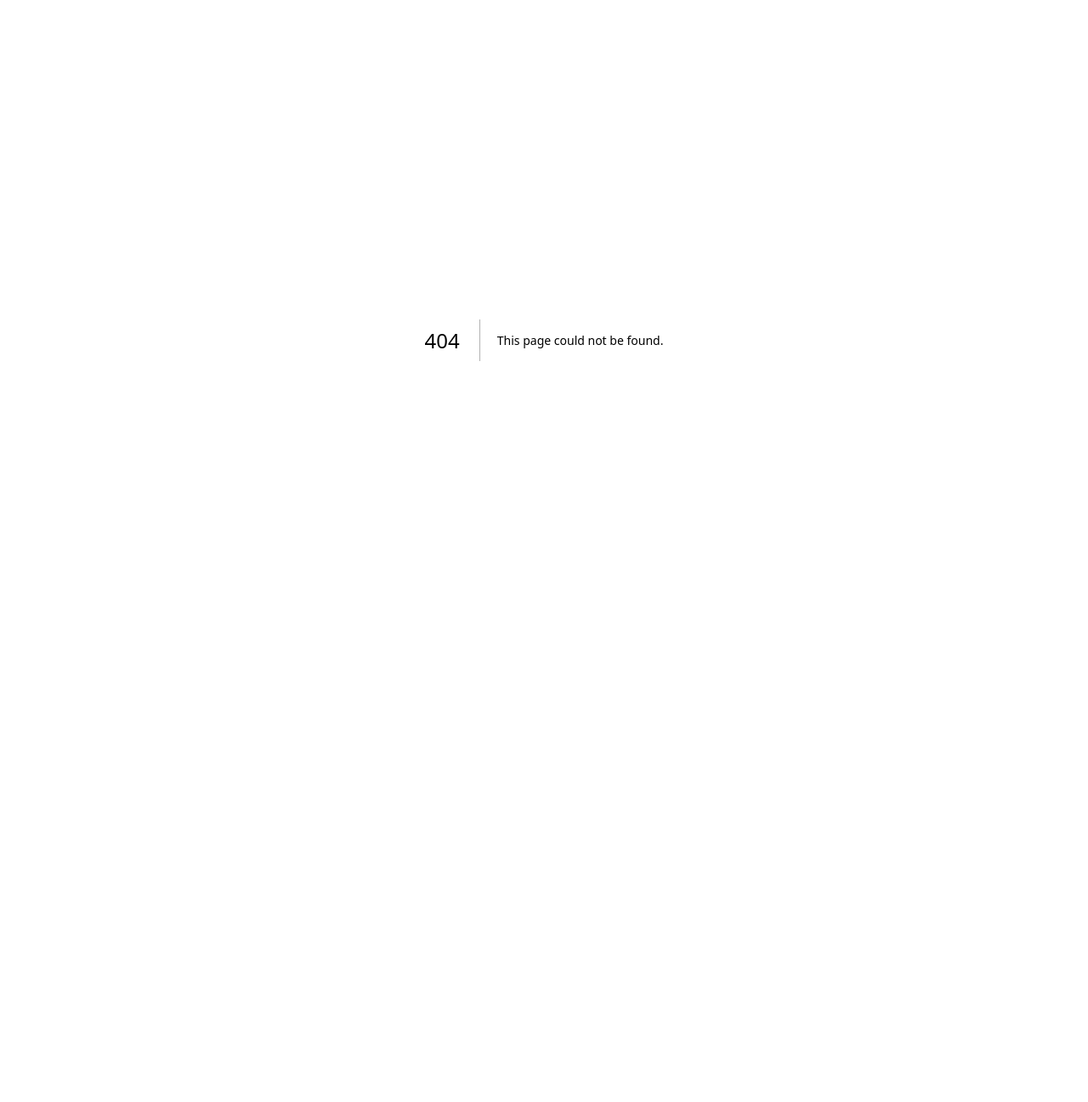
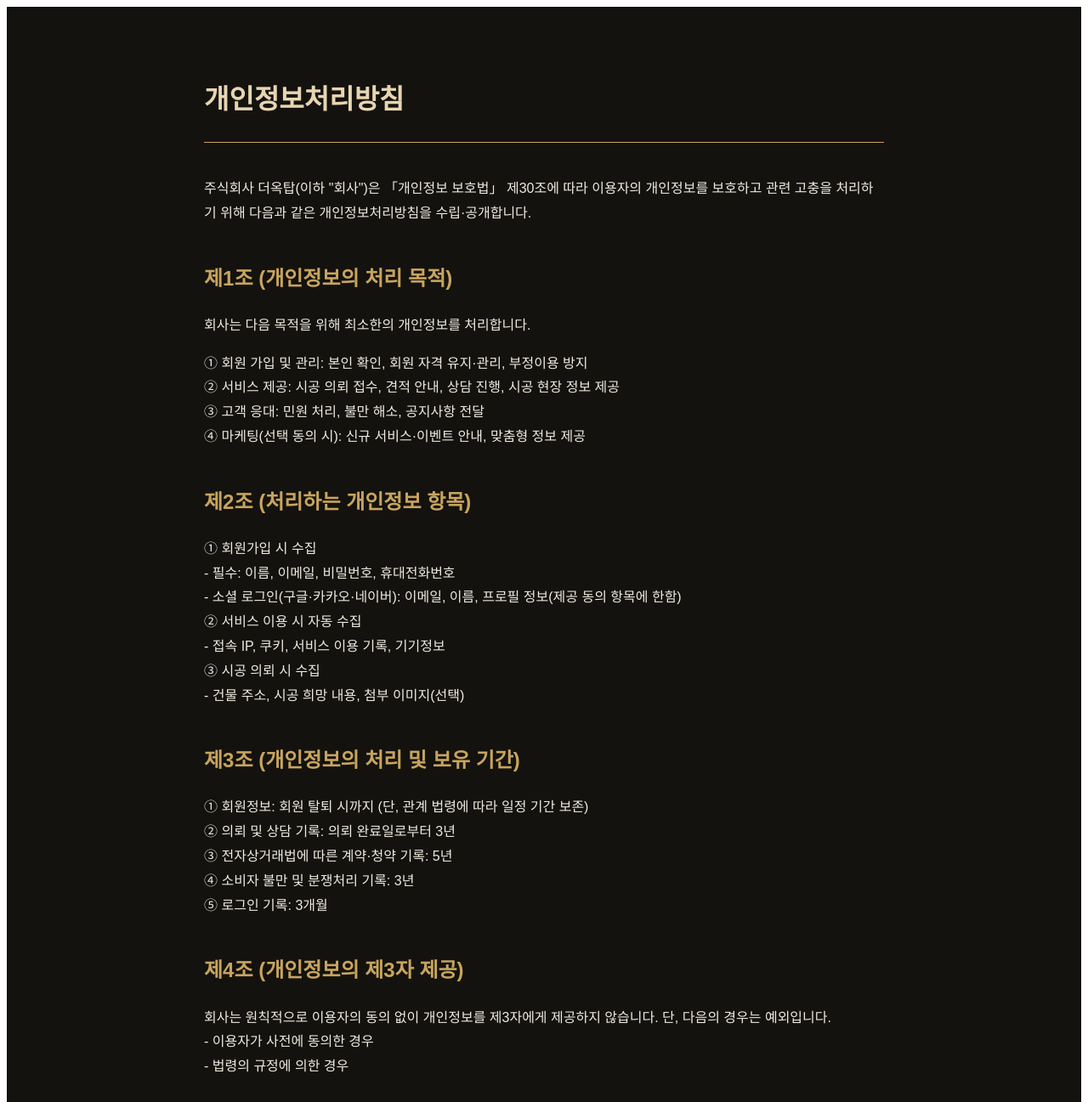
Before and after one commit to wonkiw/theoktop, a Next.js app: page /privacy in a window 1280 px wide. Before the commit this address had no page. Shown: the top 1297 px of the page at 85% size. Before the commit the page ends 800 px from the top, so only its background shows below. Built offline with nearby package versions, Linux system fonts and the light colour scheme.

Commit message:
feat: 개인정보처리방침 페이지 추가

```diff
--- /dev/null
+++ b/pages/privacy.tsx
@@ -0,0 +1,93 @@
+export default function Privacy() {
+  return (
+    <div style={{
+      background: '#13120F',
+      color: '#F0EBE0',
+      minHeight: '100vh',
+      padding: '60px 20px',
+      fontFamily: 'Noto Sans KR, sans-serif',
+      lineHeight: '1.8'
+    }}>
+      <div style={{ maxWidth: '800px', margin: '0 auto' }}>
+        <h1 style={{ color: '#E8D5B0', borderBottom: '1px solid #C8A45E', paddingBottom: '20px', marginBottom: '40px' }}>
+          개인정보처리방침
+        </h1>
+
+        <p>주식회사 더옥탑(이하 "회사")은 「개인정보 보호법」 제30조에 따라 이용자의 개인정보를 보호하고 관련 고충을 처리하기 위해 다음과 같은 개인정보처리방침을 수립·공개합니다.</p>
+
+        <h2 style={{ color: '#C8A45E', marginTop: '40px' }}>제1조 (개인정보의 처리 목적)</h2>
+        <p>회사는 다음 목적을 위해 최소한의 개인정보를 처리합니다.</p>
+        <p>① 회원 가입 및 관리: 본인 확인, 회원 자격 유지·관리, 부정이용 방지<br/>
+        ② 서비스 제공: 시공 의뢰 접수, 견적 안내, 상담 진행, 시공 현장 정보 제공<br/>
+        ③ 고객 응대: 민원 처리, 불만 해소, 공지사항 전달<br/>
+        ④ 마케팅(선택 동의 시): 신규 서비스·이벤트 안내, 맞춤형 정보 제공</p>
+
+        <h2 style={{ color: '#C8A45E', marginTop: '40px' }}>제2조 (처리하는 개인정보 항목)</h2>
+        <p>① 회원가입 시 수집<br/>
+        - 필수: 이름, 이메일, 비밀번호, 휴대전화번호<br/>
+        - 소셜 로그인(구글·카카오·네이버): 이메일, 이름, 프로필 정보(제공 동의 항목에 한함)<br/>
+        ② 서비스 이용 시 자동 수집<br/>
+        - 접속 IP, 쿠키, 서비스 이용 기록, 기기정보<br/>
+        ③ 시공 의뢰 시 수집<br/>
+        - 건물 주소, 시공 희망 내용, 첨부 이미지(선택)</p>
+
+        <h2 style={{ color: '#C8A45E', marginTop: '40px' }}>제3조 (개인정보의 처리 및 보유 기간)</h2>
+        <p>① 회원정보: 회원 탈퇴 시까지 (단, 관계 법령에 따라 일정 기간 보존)<br/>
+        ② 의뢰 및 상담 기록: 의뢰 완료일로부터 3년<br/>
+        ③ 전자상거래법에 따른 계약·청약 기록: 5년<br/>
+        ④ 소비자 불만 및 분쟁처리 기록: 3년<br/>
+        ⑤ 로그인 기록: 3개월</p>
+
+        <h2 style={{ color: '#C8A45E', marginTop: '40px' }}>제4조 (개인정보의 제3자 제공)</h2>
+        <p>회사는 원칙적으로 이용자의 동의 없이 개인정보를 제3자에게 제공하지 않습니다. 단, 다음의 경우는 예외입니다.<br/>
+        - 이용자가 사전에 동의한 경우<br/>
+        - 법령의 규정에 의한 경우</p>
+
+        <h2 style={{ color: '#C8A45E', marginTop: '40px' }}>제5조 (개인정보 처리 위탁)</h2>
+        <p>회사는 서비스 제공을 위해 아래와 같이 개인정보 처리 업무를 위탁합니다.<br/>
+        - AWS(Amazon Web Services): 서버 호스팅 및 데이터 보관<br/>
+        - Supabase: 회원 인증 서비스<br/>
+        - 카카오, 네이버: 소셜 로그인 인증</p>
+
+        <h2 style={{ color: '#C8A45E', marginTop: '40px' }}>제6조 (이용자의 권리 및 행사 방법)</h2>
+        <p>이용자는 언제든지 다음 권리를 행사할 수 있습니다.<br/>
+        ① 개인정보 열람 요청<br/>
+        ② 오류 정정 요청<br/>
+        ③ 삭제 요청<br/>
+        ④ 처리 정지 요청<br/>
+        ⑤ 권리 행사 방법: 이메일(admin@theoktop.com) 또는 마이페이지를 통해 요청하시면 지체 없이 처리합니다.</p>
+
+        <h2 style={{ color: '#C8A45E', marginTop: '40px' }}>제7조 (개인정보의 파기)</h2>
+        <p>① 보유 기간이 경과하거나 처리 목적이 달성된 개인정보는 지체 없이 파기합니다.<br/>
+        ② 전자적 파일은 복구 불가능한 방법으로 영구 삭제하며, 종이 문서는 분쇄 또는 소각합니다.</p>
+
+        <h2 style={{ color: '#C8A45E', marginTop: '40px' }}>제8조 (개인정보의 안전성 확보 조치)</h2>
+        <p>회사는 개인정보 보호법 제29조에 따라 다음 조치를 시행합니다.<br/>
+        - 비밀번호 암호화(bcrypt) 저장<br/>
+        - HTTPS 적용으로 전송 구간 암호화<br/>
+        - 접근 권한 최소화 및 관리자 계정 별도 관리<br/>
+        - 정기적 보안 점검 실시</p>
+
+        <h2 style={{ color: '#C8A45E', marginTop: '40px' }}>제9조 (쿠키 사용)</h2>
+        <p>① 회사는 서비스 개선 및 맞춤형 정보 제공을 위해 쿠키를 사용합니다.<br/>
+        ② 이용자는 브라우저 설정을 통해 쿠키 저장을 거부할 수 있으나, 이 경우 일부 서비스 이용이 제한될 수 있습니다.</p>
+
+        <h2 style={{ color: '#C8A45E', marginTop: '40px' }}>제10조 (개인정보 보호책임자)</h2>
+        <p>성명: 김헌성 | 직책: 대표이사<br/>
+        연락처: hanielkim@naver.com | 전화: 010-7300-3509<br/>
+        ※ 개인정보 침해 관련 기관 문의:<br/>
+        - 개인정보침해신고센터: privacy.kisa.or.kr / 국번없이 118<br/>
+        - 대검찰청 사이버수사과: spo.go.kr / 국번없이 1301<br/>
+        - 경찰청 사이버수사국: ecrm.cyber.go.kr / 국번없이 182</p>
+
+        <h2 style={{ color: '#C8A45E', marginTop: '40px' }}>제11조 (개인정보처리방침 변경)</h2>
+        <p>본 방침은 시행일로부터 적용되며, 내용 변경 시 7일 전 공지합니다. 이용자 권리에 중요한 변경은 30일 전 공지합니다.</p>
+
+        <div style={{ marginTop: '60px', padding: '20px', borderTop: '1px solid #C8A45E', color: '#7A7570', fontSize: '14px' }}>
+          <p>시행일: 2026년 6월 25일</p>
+          <p>회사명: 주식회사 더옥탑 | 사업자등록번호: 849-87-03873</p>
+        </div>
+      </div>
+    </div>
+  );
+}
```
